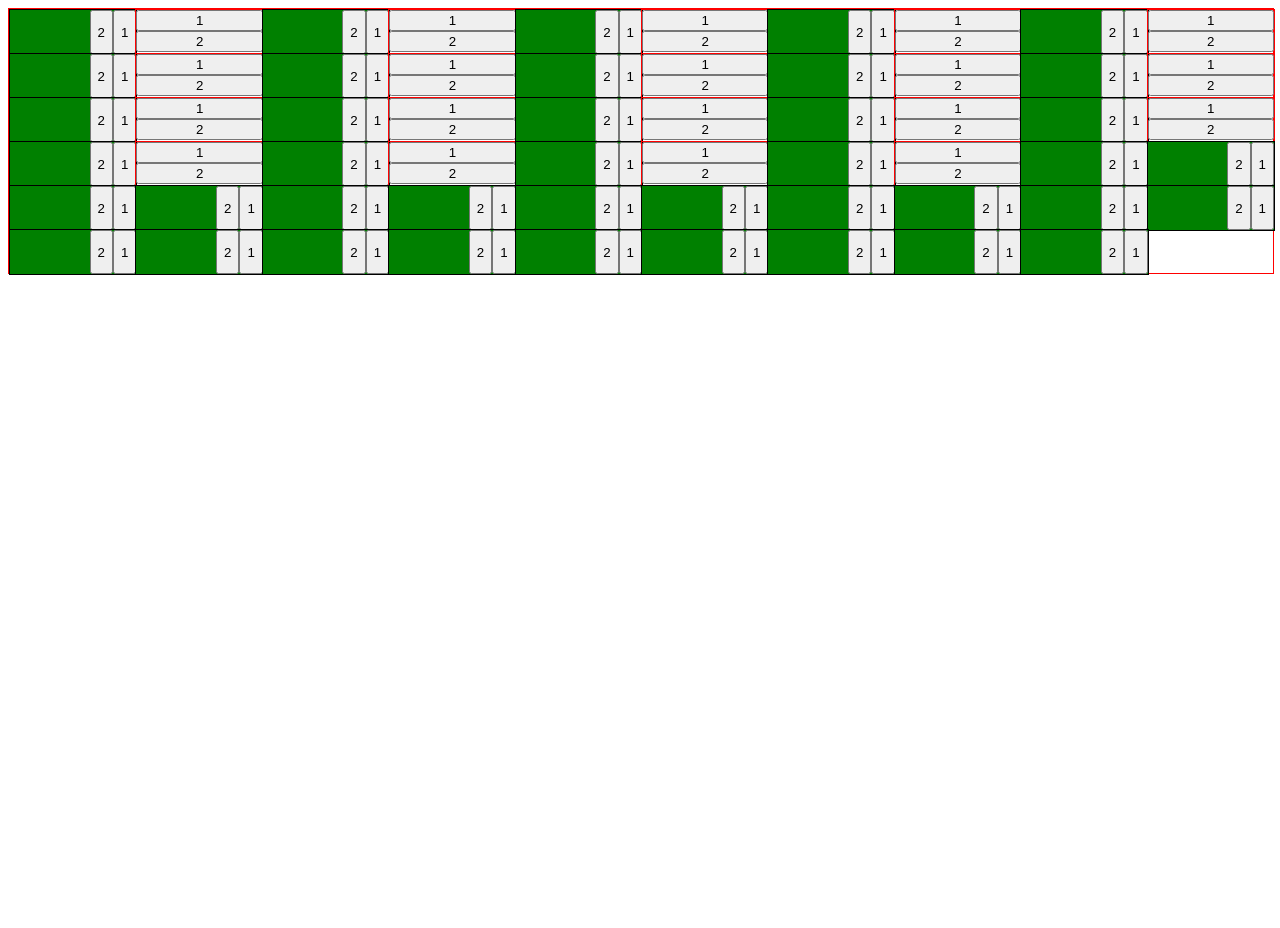
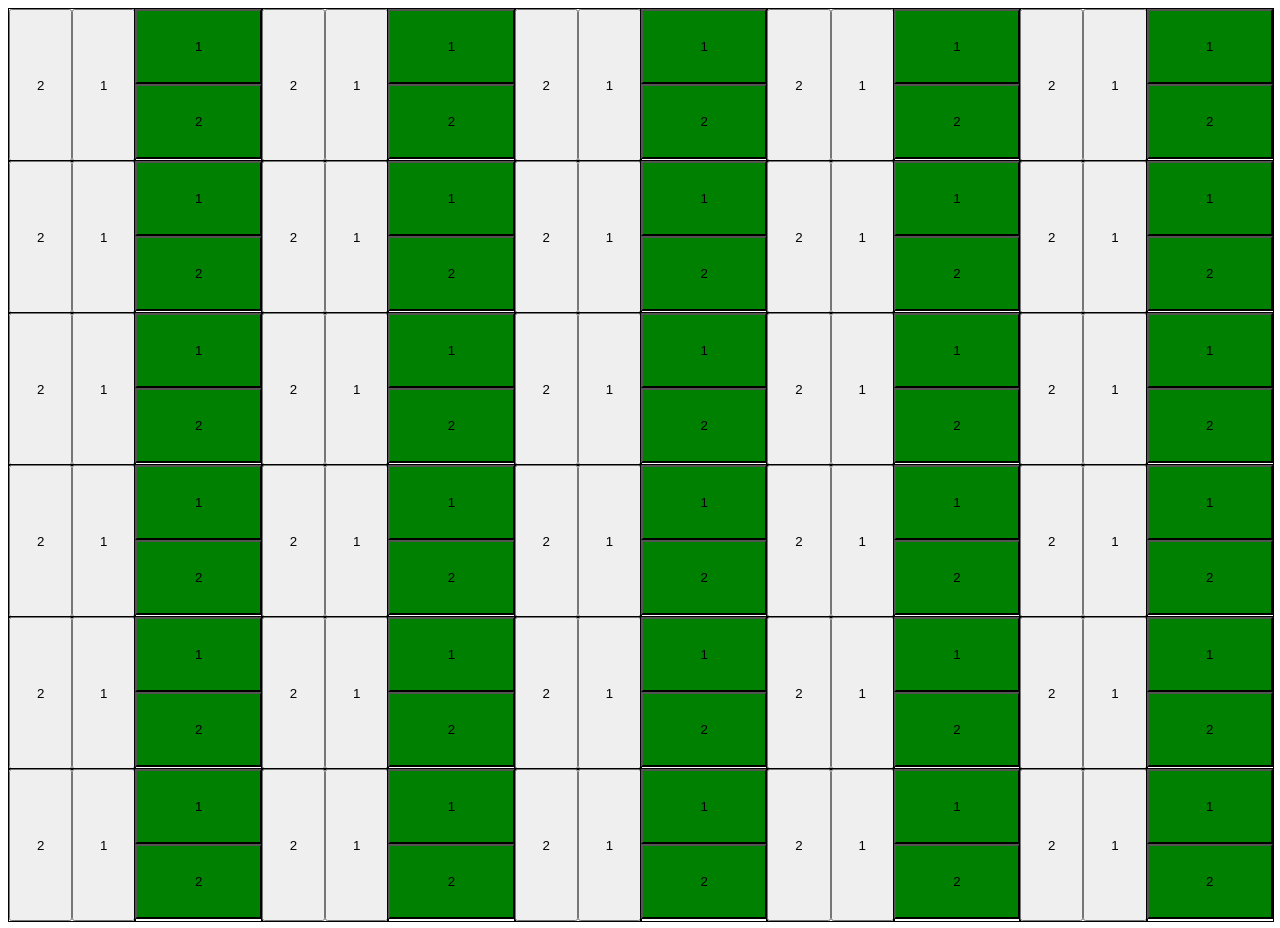
Before and after one commit to neliaterrazas/test1, a React (Create React App) app: page / in a window 1280 px wide. Before the commit the page ends 800 px from the top, so only its background shows below. Built offline with nearby package versions, Linux system fonts and the light colour scheme.

Commit message:
basic  grid

```diff
--- a/package.json
+++ b/package.json
@@ -9,6 +9,7 @@
     "react": "^17.0.2",
     "react-dom": "^17.0.2",
     "react-scripts": "4.0.3",
+    "styled-components": "^5.2.3",
     "web-vitals": "^1.1.1"
   },
   "scripts": {
--- a/src/App.css
+++ b/src/App.css
@@ -1,6 +1,5 @@
 .grid-container {
     display: grid;
-    border: 1px solid red;
     width: 100%;
     height: 100%;
     grid-template-columns: 1fr 1fr 1fr 1fr 1fr 1fr 1fr 1fr 1fr 1fr;
@@ -15,26 +14,26 @@
       ". . . . . . . . . .";
 }
 
+.red {
+    background-color: red;
+}
+.white {
+    background-color: white;
+}
+.blue {
+    background-color: blue;
+}
+.yellow {
+    background-color: yellow;
+}
 
-
-.BoxOne {
-    display: flex;
-    flex-direction: row-reverse;
-    min-width: 100%;
-    min-height: 100%;
-    border: 1px solid black;
+.two {
+    min-height: 75px;
     background-color: green;
 }
-
 .BoxTwo {
     display: flex;
     flex-direction: column;
     height: 100%;
     min-width: 100%;
-    border: 1px solid red;
 }
-
-.buttonOne button {
-    color: blue;
-    width: 100%;
-}
--- a/src/App.js
+++ b/src/App.js
@@ -3,6 +3,7 @@ import React from 'react';
 import './App.css';
 import BoxOne from '../src/components/BoxOne';
 import BoxTwo from '../src/components/BoxTwo';
+
 
 
 class App extends React.Component{
@@ -48,26 +49,27 @@ class App extends React.Component{
               <BoxOne/>
               <BoxTwo/>
               <BoxOne/>
+              <BoxTwo/>
               <BoxOne/>
+              <BoxTwo/>
               <BoxOne/>
+              <BoxTwo/>
               <BoxOne/>
+              <BoxTwo/>
               <BoxOne/>
+              <BoxTwo/>
               <BoxOne/>
+              <BoxTwo/>
               <BoxOne/>
+              <BoxTwo/>
               <BoxOne/>
+              <BoxTwo/>
               <BoxOne/>
+              <BoxTwo/>
               <BoxOne/>
+              <BoxTwo/>
               <BoxOne/>
-              <BoxOne/>
-              <BoxOne/>
-              <BoxOne/>
-              <BoxOne/>
-              <BoxOne/>
-              <BoxOne/>
-              <BoxOne/>
-              <BoxOne/>
-              <BoxOne/>
-              <BoxOne/>
+              <BoxTwo/>
           </div>
       );
   }
--- a/src/components/BoxOne.jsx
+++ b/src/components/BoxOne.jsx
@@ -7,9 +7,22 @@ class BoxOne extends React.Component {
     render(){
         return (
             <div>
+                <style jsx>{`
+                .one {
+                    width: 50%;
+                }
+                .BoxOne {
+                    display: flex;
+                    flex-direction: row-reverse;
+                    min-width: 100%;
+                    min-height: 100%;
+                    border: 1px solid black;
+                    /* background-color: green; */
+                }
+                `}</style>
                 <div className="BoxOne">
-                    <button className="buttonOne">1</button>
-                    <button>2</button>
+                    <button className="one">1</button>
+                    <button className="one">2</button>
                 </div>
             </div>
 
--- a/src/components/BoxTwo.jsx
+++ b/src/components/BoxTwo.jsx
@@ -2,14 +2,32 @@ import React from 'react';
 import '../App.css';
 
 class BoxTwo extends React.Component {
+
     render(){
         return (
-            <div className="BoxTwo">
-                <button>1</button>
-                <button>2</button>
+            <div>
+                <style jsx>{`
+                .two {
+                    width: 100%;
+                }
+                .BoxTwo {
+                    display: flex;
+                    flex-direction: column;
+                    min-width: 100%;
+                    min-height: 100%;
+                    border: 1px solid black;
+                    /* background-color: green; */
+                }
+                `}</style>
+                <div className="BoxTwo">
+                    <button className="two">1</button>
+                    <button className="two">2</button>
+                </div>
             </div>
+
         );
     }
 }
 
+
 export default BoxTwo;
```
Also changed, not shown: 1 other file (tests, documents, lock files or other folders).
